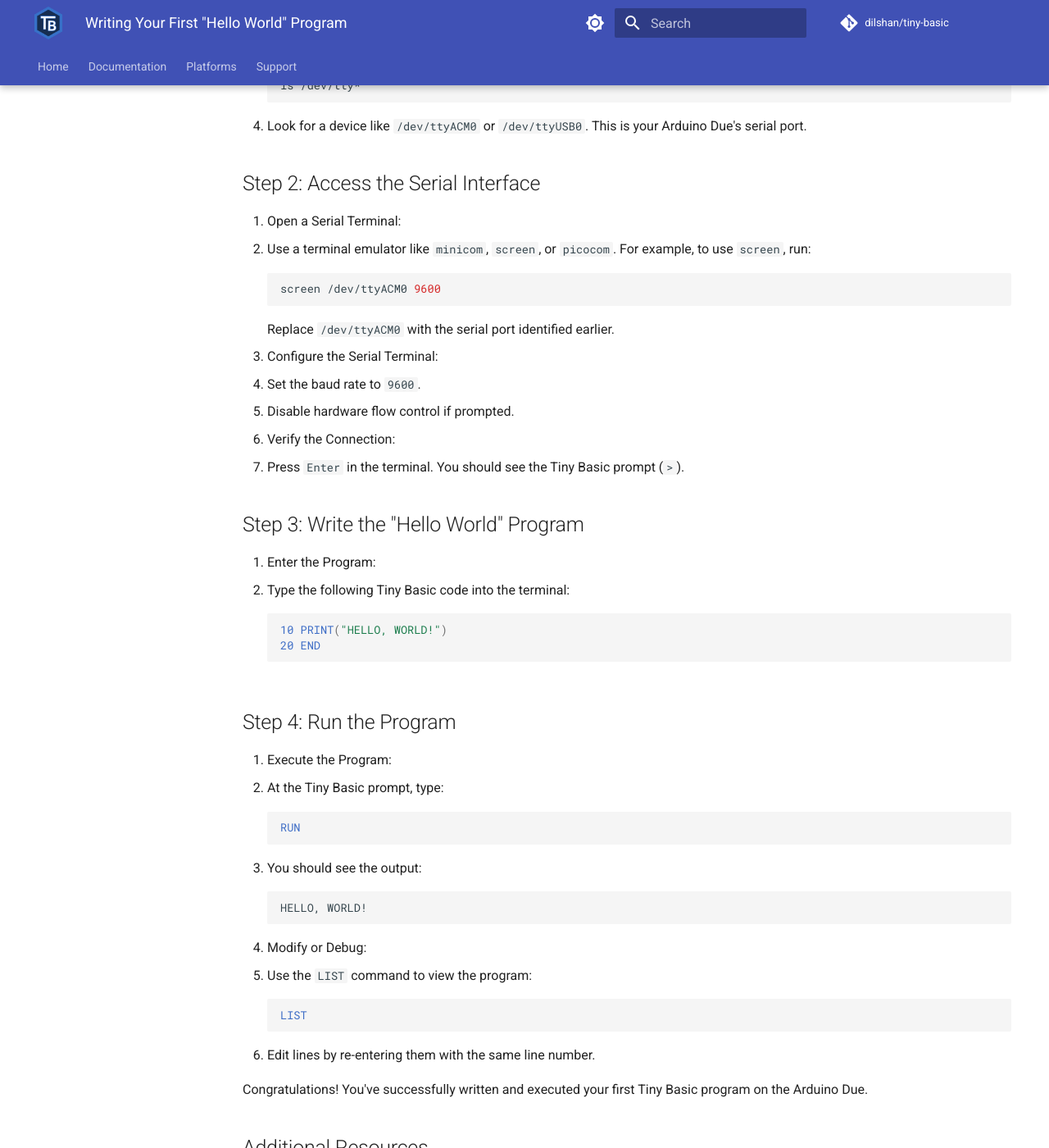
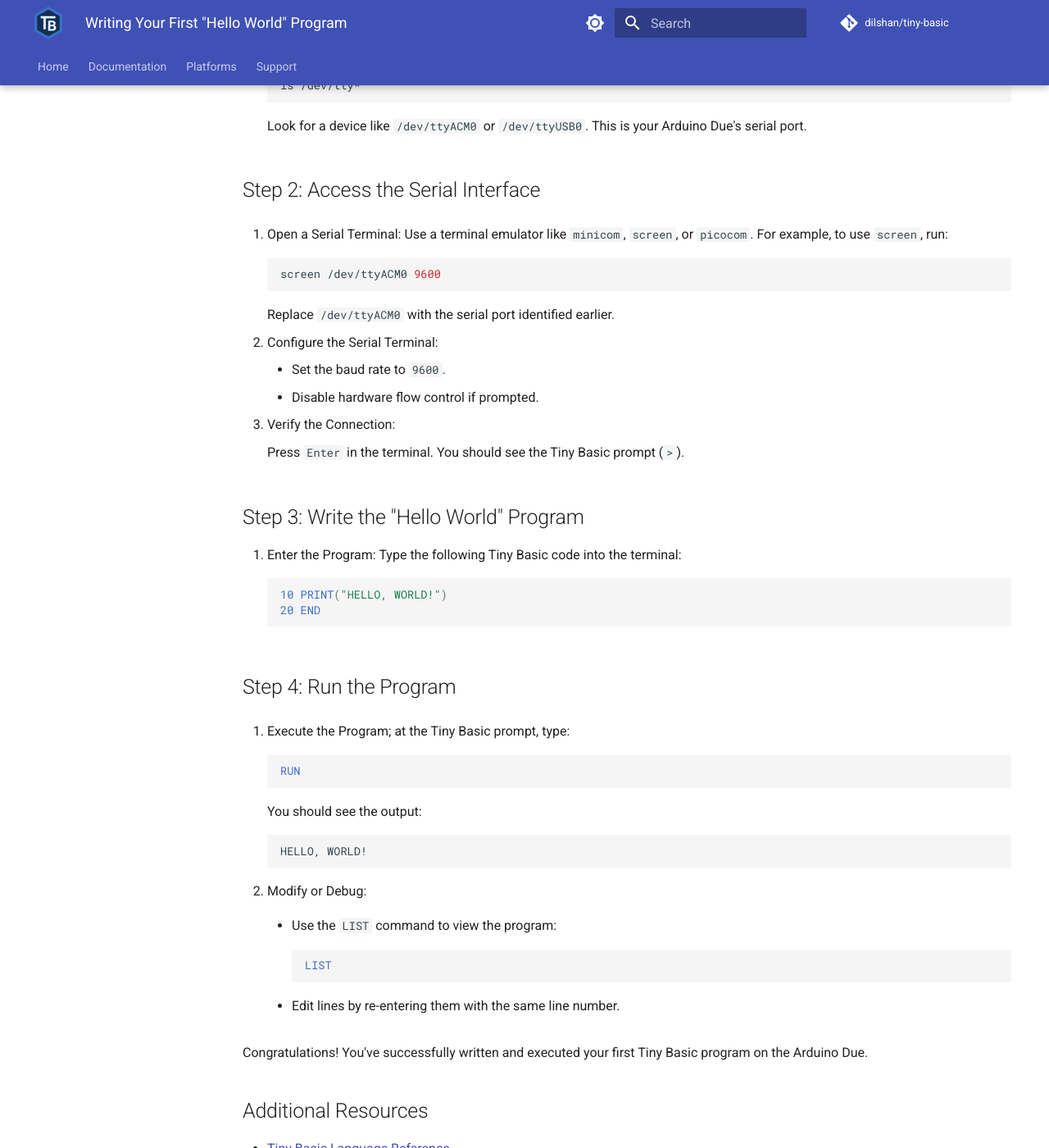
Before and after one commit to dilshan/tiny-basic, an MkDocs documentation site: the page built from docs/guide/hello-world.md, in a window 1280 px wide and 1400 px high, scrolled down 469 px. Shown: the whole window at 82% size. Built offline with MkDocs 1.6.1 and Material for MkDocs 9.7.7, drawn with Linux system fonts in a browser that asks for light colours; comment, search, counter and statistics services are not loaded.

Commit message:
Fix formating issues in the hello-world.md file.

````diff
--- a/docs/guide/hello-world.md
+++ b/docs/guide/hello-world.md
@@ -5,35 +5,38 @@ This guide will help you write and run your first "Hello World" program using Ti
 ## Step 1: Connect the Arduino Due to Your Computer
 
 1. Connect the Arduino Due:
-    - Use a USB cable to connect the *Programming Port* (labeled "PROGRAMMING" on the Arduino Due) to your computer. Ensure the cable supports both power and data transfer. The Programming Port is the USB port closest to the DC power jack.
+
+    Use a USB cable to connect the *Programming Port* (labeled "PROGRAMMING" on the Arduino Due) to your computer. Ensure the cable supports both power and data transfer. The Programming Port is the USB port closest to the DC power jack.
 
 2. Identify the Serial Port:
-   - On Linux, open a terminal and run the following command to list connected devices:
+
+    On Linux, open a terminal and run the following command to list connected devices:
      ```bash
      ls /dev/tty*
      ```
-   - Look for a device like `/dev/ttyACM0` or `/dev/ttyUSB0`. This is your Arduino Due's serial port.
+    Look for a device like `/dev/ttyACM0` or `/dev/ttyUSB0`. This is your Arduino Due's serial port.
 
 ## Step 2: Access the Serial Interface
 
 1. Open a Serial Terminal:
-   - Use a terminal emulator like `minicom`, `screen`, or `picocom`. For example, to use `screen`, run:
+    Use a terminal emulator like `minicom`, `screen`, or `picocom`. For example, to use `screen`, run:
      ```bash
      screen /dev/ttyACM0 9600
      ```
-     Replace `/dev/ttyACM0` with the serial port identified earlier.
+    Replace `/dev/ttyACM0` with the serial port identified earlier.
 
 2. Configure the Serial Terminal:
-   - Set the baud rate to `9600`.
-   - Disable hardware flow control if prompted.
+    * Set the baud rate to `9600`.
+    * Disable hardware flow control if prompted.
 
 3. Verify the Connection:
-   - Press `Enter` in the terminal. You should see the Tiny Basic prompt (`>`).
+
+     Press `Enter` in the terminal. You should see the Tiny Basic prompt (`>`).
 
 ## Step 3: Write the "Hello World" Program
 
 1. Enter the Program:
-   - Type the following Tiny Basic code into the terminal:
+    Type the following Tiny Basic code into the terminal:
      ```basic
      10 PRINT("HELLO, WORLD!")
      20 END
@@ -41,22 +44,23 @@ This guide will help you write and run your first "Hello World" program using Ti
 
 ## Step 4: Run the Program
 
-1. Execute the Program:
-   - At the Tiny Basic prompt, type:
-     ```basic
-     RUN
-     ```
-   - You should see the output:
-     ```
-     HELLO, WORLD!
-     ```
+1. Execute the Program; at the Tiny Basic prompt, type:
+    ```basic
+    RUN
+    ```
+    You should see the output:
+    ```
+    HELLO, WORLD!
+    ```
 
 2. Modify or Debug:
-   - Use the `LIST` command to view the program:
+
+    * Use the `LIST` command to view the program:
      ```basic
      LIST
      ```
-   - Edit lines by re-entering them with the same line number.
+
+    * Edit lines by re-entering them with the same line number.
 
 Congratulations! You've successfully written and executed your first Tiny Basic program on the Arduino Due.
 
````
